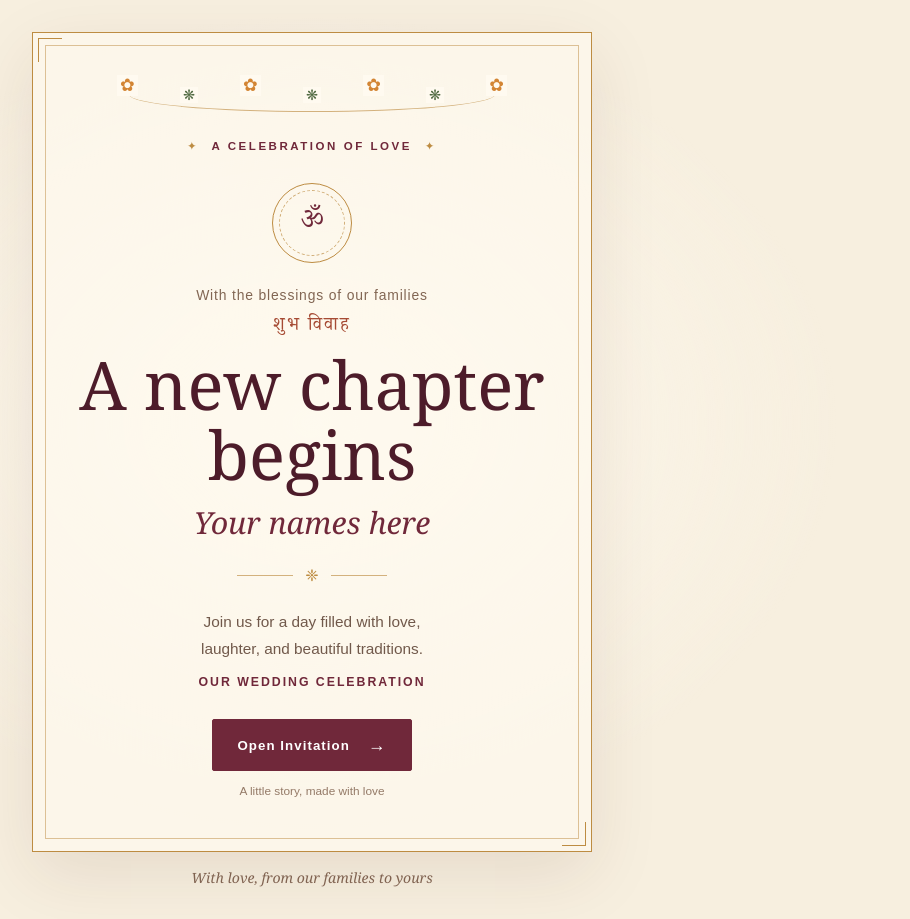
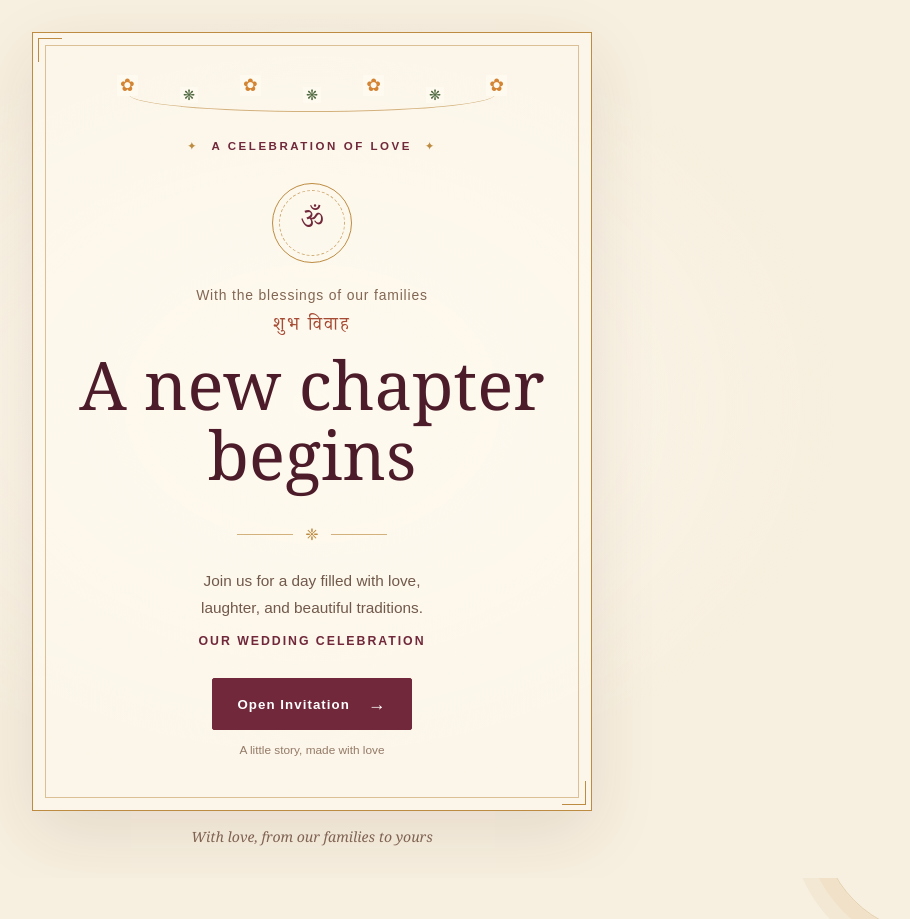
Before and after one commit to Aishraj30/onvi, a plain HTML site: page index.html in a window 1280 px wide. Shown: the whole page, without its empty margins (328-1238 px from the left). After the commit the page ends 878 px from the top, so only its background shows below. Drawn offline with Linux system fonts and the light colour scheme.

Commit message:
asdsdasd

```diff
--- a/index.html
+++ b/index.html
@@ -26,7 +26,6 @@
           <p class="invitation__intro">With the blessings of our families</p>
           <p class="invitation__auspicious" lang="hi">शुभ विवाह</p>
           <h1>A new chapter<br>begins</h1>
-          <p class="invitation__names">Your names here</p>
           <div class="divider" aria-hidden="true"><span>❈</span></div>
           <p class="invitation__message">Join us for a day filled with love,<br>laughter, and beautiful traditions.</p>
           <p class="invitation__date">Our wedding celebration</p>
```
